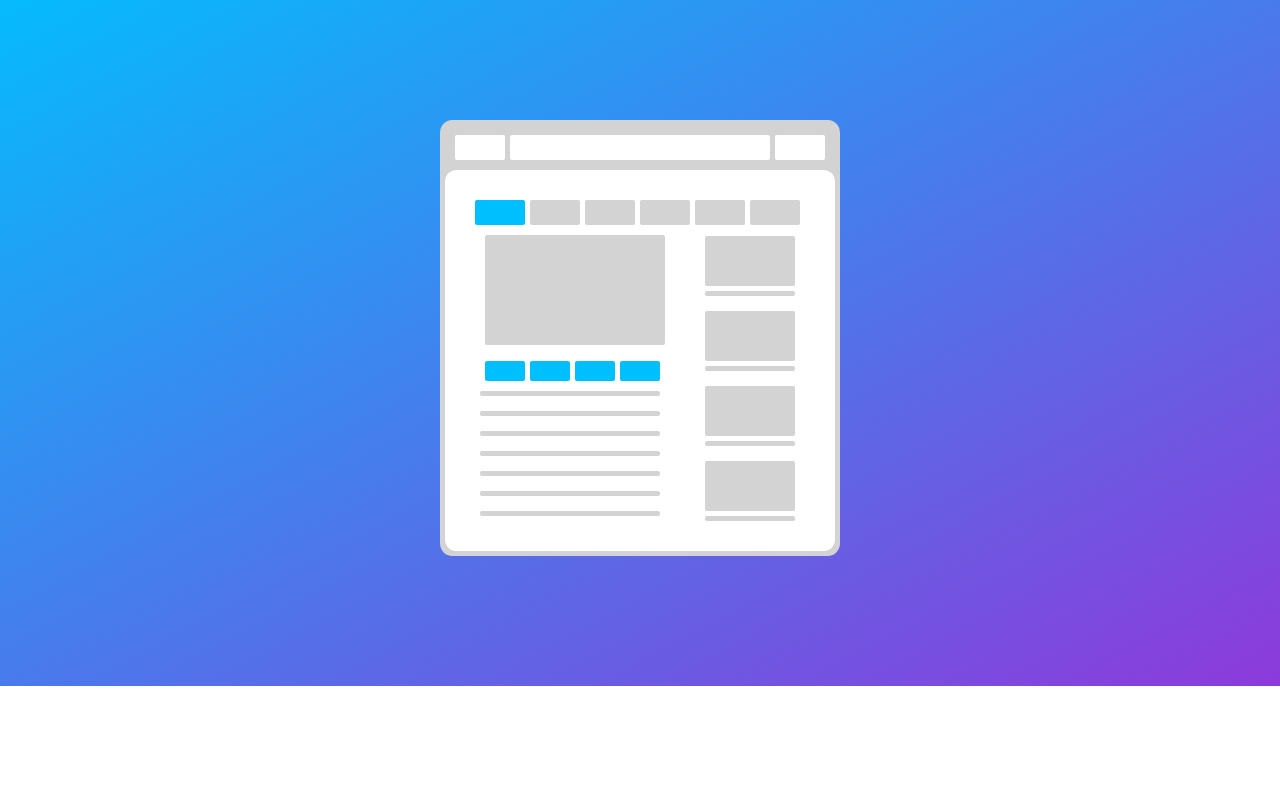
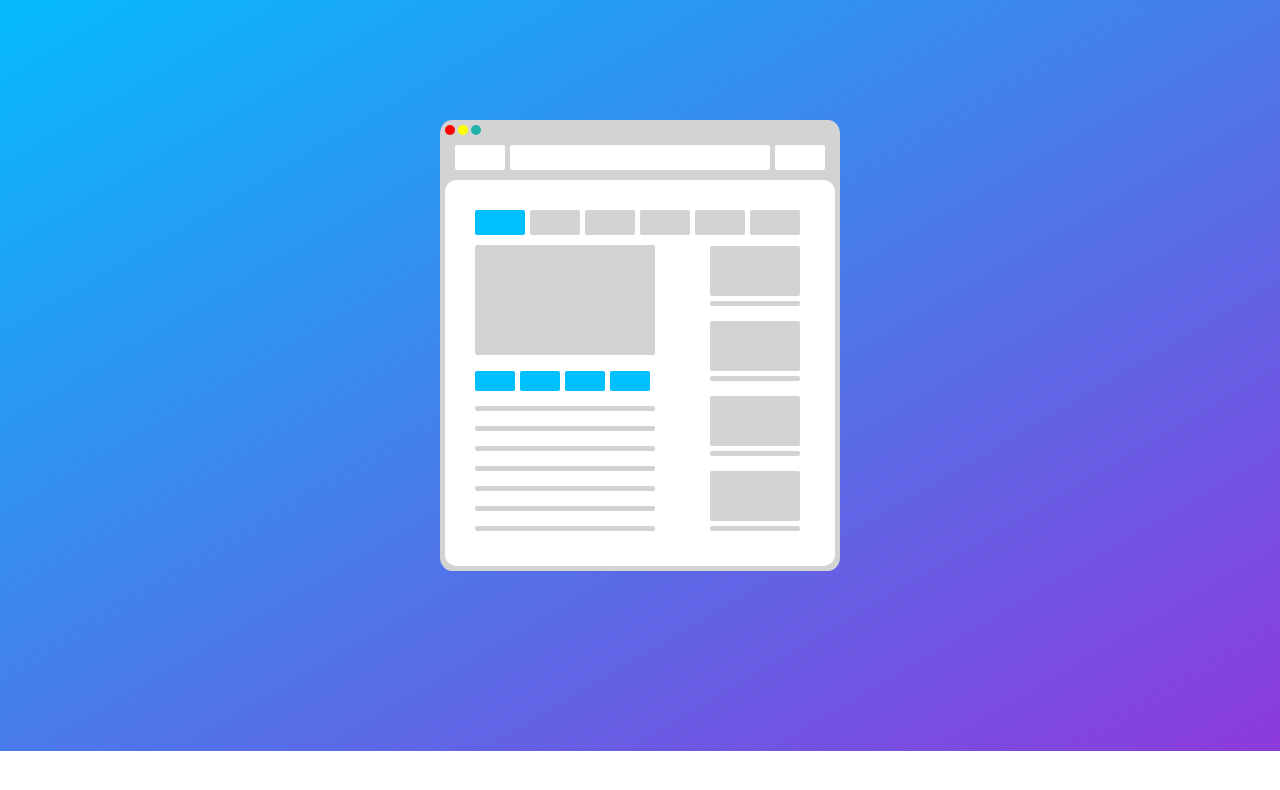
Before and after one commit to caioguerra27k/FrontEnd_Pessoal, a plain HTML site: page exercicioLayout/index.html in a window 1280 px wide. Drawn offline with nearby package versions, Linux system fonts and the light colour scheme.

Commit message:
finalização e retoques na atividade

```diff
--- a/exercicioLayout/css/styles.css
+++ b/exercicioLayout/css/styles.css
@@ -2,7 +2,6 @@ body {
     background-image: linear-gradient(to bottom right, rgb(5,187,253), rgb(141,58,218));
     background-repeat: no-repeat;
     background-size: cover;
-
 }
 .fundo{
     border-radius: 3%;
@@ -12,14 +11,13 @@ body {
     max-width: 400px;
     margin: auto;
     margin-top: 120px;
-    margin-bottom: 130px;
+    margin-bottom: 180px;
 }
 .principal{
     border-radius: 3%;
     border-color: white;
     background-color: white;
     padding: 20px;
-
 }
  #a1{
     padding: 10px;
@@ -47,9 +45,7 @@ body {
 .row{
     background-color: lightgray;
     margin: 10px;
-
 }
-
 #b1{
     padding: 10px;
     background-color: deepskyblue;
@@ -71,14 +67,11 @@ body {
     margin-left: 10px;
 }
 .Destaque{
-    /* margin-top: 30px; */
-    /* margin-left: 10px;
-    padding-top: 30px;
-    padding-bottom: 30px; */
     width: 180px;
     height: 110px;
      background-color: lightgray;
     border-radius: 2px;
+    margin-right: 35px;
 }
 #c1{
     background-color: lightgray;
@@ -104,6 +97,7 @@ body {
     flex-direction: column;
     justify-content: space-around;
     width: 90px;
+    margin-right: 5px;
 }
 .linha{
     background-color: lightgray;
@@ -118,7 +112,7 @@ body {
     background-color: white;
     width: 180px;
     margin-top: -150px;
-    margin-left: 20px;
+    margin-bottom: 15px;
 }
 
 #d1, #d2, #d3, #d4{
@@ -131,10 +125,34 @@ body {
 #d5{
     margin-top: 0;
     width: 180px;
-    margin-left: 15px;
+    margin-left: 10px;
 }
 #d6, #d7, #d8, #d9, #d10, #d11{
     margin-top: 0;
     width: 180px;
-    margin-left: 15px;
+    margin-left: 10px;
 }
+.bolinha1{
+    background-color: red;
+    border-radius: 100%;
+    width: 10px;
+    height: 10px;
+    margin-right: 3px;
+}
+.bolinha2{
+    background-color:yellow;
+    border-radius: 100%;
+    width: 10px;
+    height: 10px;
+    margin-right: 3px;
+}
+.bolinha3{
+    background-color:lightseagreen;
+    border-radius: 100%;
+    width: 10px;
+    height: 10px;
+}
+.bolinhas{
+    display: flex;
+    flex-direction: row;
+}
--- a/exercicioLayout/index.html
+++ b/exercicioLayout/index.html
@@ -16,6 +16,18 @@
 
 <body>
     <div class="fundo">
+        <div class="bolinhas">
+            <div class="bolinha1">
+
+            </div>
+            <div class="bolinha2">
+
+            </div>
+            <div class="bolinha3">
+
+            </div>
+        </div>
+
         <div class="colunaDeCima">
             <div class="row">
                 <div class="col" id="a1">
@@ -28,6 +40,7 @@
 
                 </div>
             </div>
+
         </div>
         <div class="principal">
             <h2></h2>
```
Lines whose indentation alone changed are shown as unchanged.
